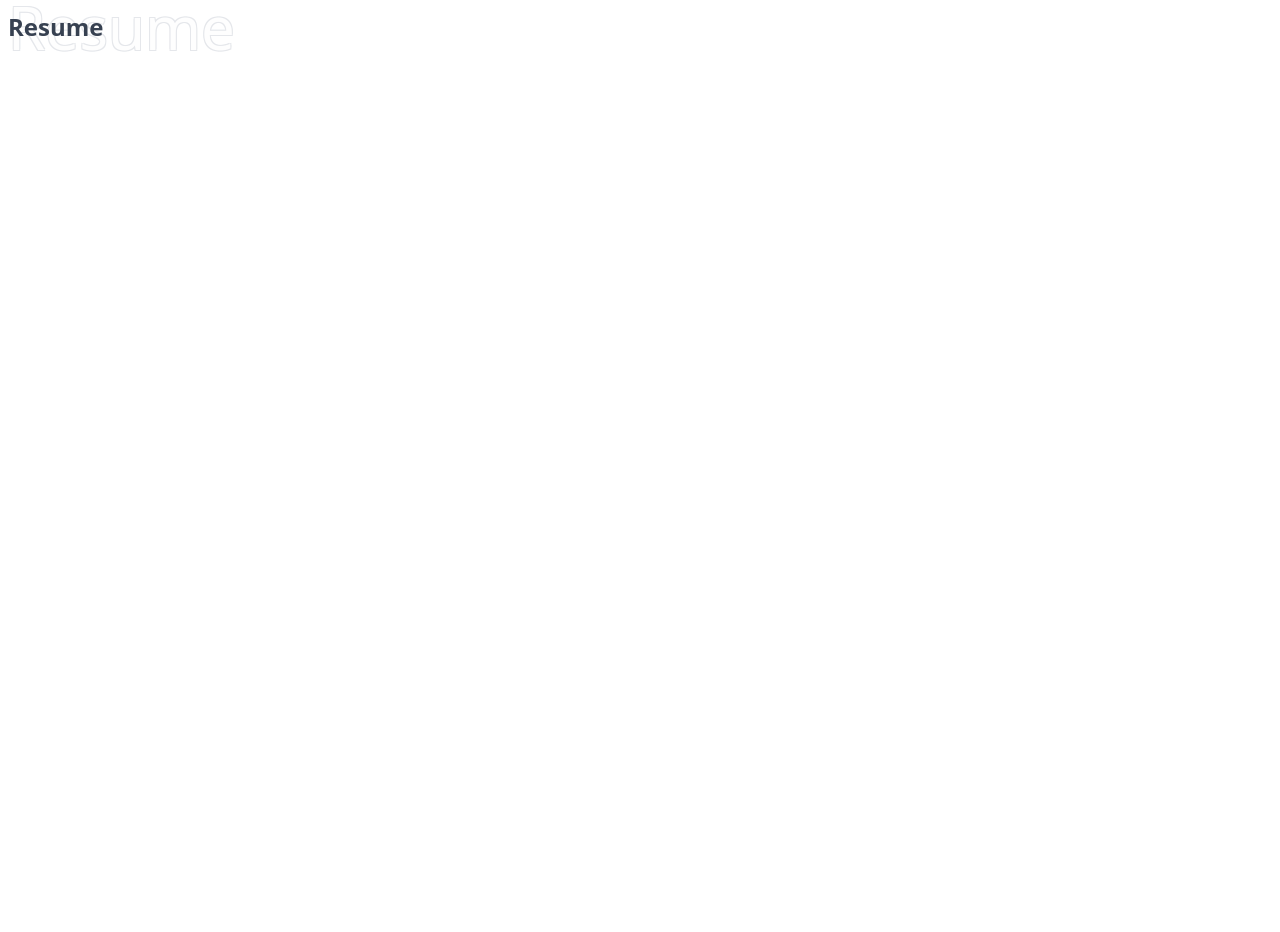
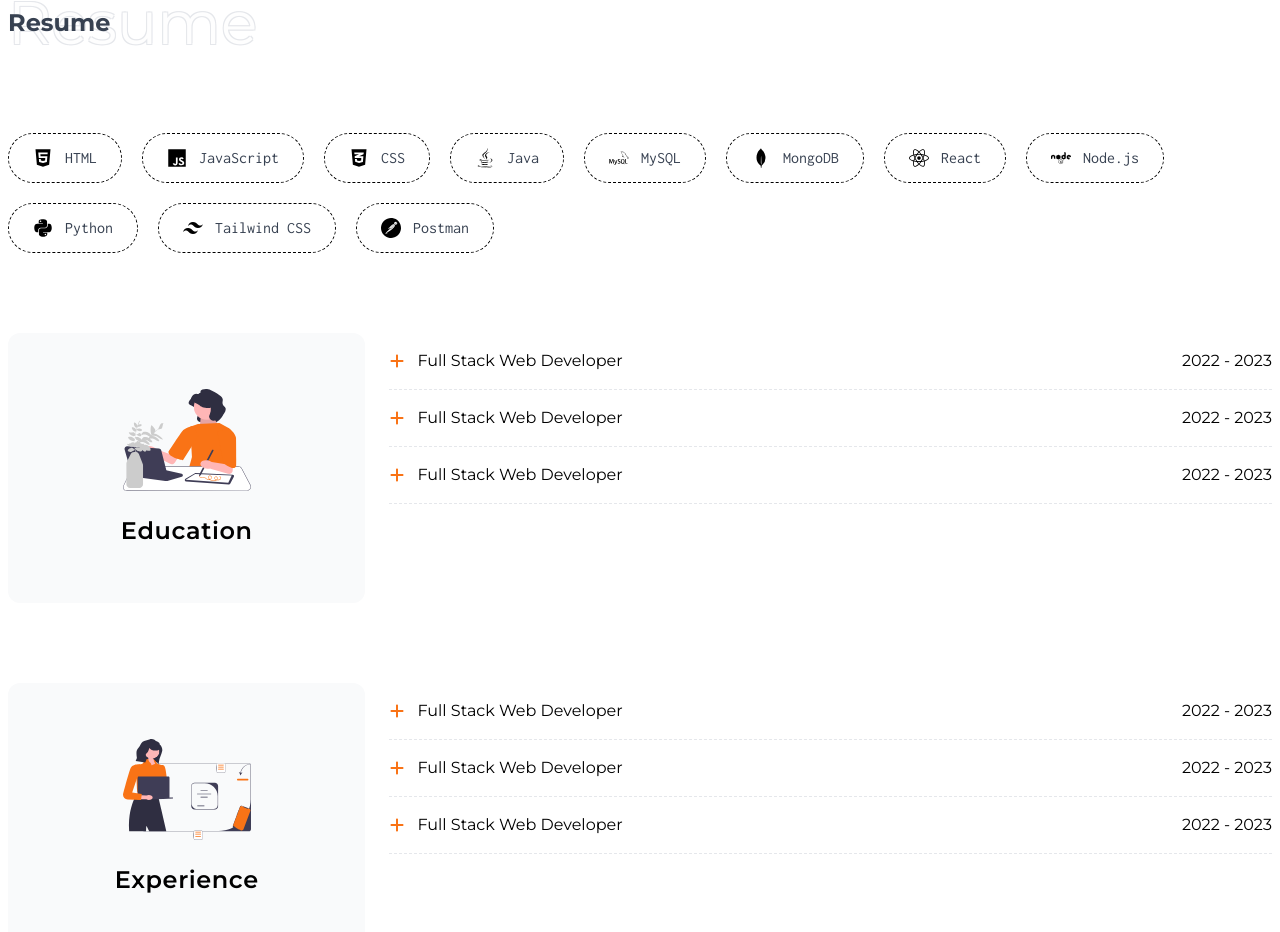
Before and after one commit to faiz-kirsten/portfolio, a React (Vite) app: page / in a window 1280 px wide. Shown: the part 830-1762 px from the top of the page. Before the commit the page ends 1271 px from the top, so only its background shows below. Built offline with nearby package versions, Linux system fonts and the light colour scheme.

Commit message:
Completed resume section

```diff
--- a/src/App.jsx
+++ b/src/App.jsx
@@ -3,7 +3,7 @@ import { useState } from "react";
 import Header from "./components/Header";
 import { LuArrowUp } from "react-icons/lu";
 import Hero from "./components/Hero";
-import Resume from "./components/Resume";
+import Resume from "./components/Resume/Resume";
 
 const App = () => {
     const [scrollY, setScrollY] = useState(0);
@@ -16,11 +16,11 @@ const App = () => {
     return (
         <div className="lines | relative | ">
             <Header scrollY={scrollY} />
-            <main className="container mx-auto grid gap-24 | lg:gap-32">
+            <main className="container mx-auto grid gap-28 mt-10 | lg:gap-36 lg:mt-24">
                 <Hero />
                 <Resume />
             </main>
-            <footer className="mt-96"></footer>
+            <footer className="h-96"></footer>
 
             <div
                 className={`back-to-top | ${
--- a/src/components/Button.jsx
+++ b/src/components/Button.jsx
@@ -1,8 +1,15 @@
-const Button = ({ children, ...props }) => {
+const Button = ({ variation, children, ...props }) => {
+    let buttonStyles = "transition-all duration-300 ";
+
+    if (variation === "primary") {
+        buttonStyles +=
+            " px-6 py-3 rounded-full shadow-[0px_2px_3px_-1px_rgba(0,0,0,0.1),0px_1px_0px_0px_rgba(25,28,33,0.02),0px_0px_0px_1px_rgba(25,28,33,0.08)] hover:-translate-y-3 hover:shadow-[0px_10px_1px_rgba(221,_221,_221,_1),_0_10px_20px_rgba(204,_204,_204,_1)]";
+    }
+    if (variation === "secondary") {
+        buttonStyles += "";
+    }
     return (
-        <a
-            className="font-montserrat rounded-full px-3 py-2 border border-dashed border-black  hover:border-solid hover:text-orange-500 hover:border-orange-500 transition-all duration-300"
-            {...props}>
+        <a className={buttonStyles} {...props}>
             {children}
         </a>
     );
--- a/src/components/Heading.jsx
+++ b/src/components/Heading.jsx
@@ -2,7 +2,7 @@ import React from "react";
 
 const Heading = ({ heading, children }) => {
     return (
-        <h2 className="relative" id={heading}>
+        <h2 className="relative mb-16 font-montserrat | lg:mb-20" id={heading}>
             <div className="bordered-heading-text | text-4xl | sm:text-6xl">
                 {children}
             </div>
--- a/src/components/Resume.jsx
+++ /dev/null
@@ -1,12 +0,0 @@
-import Heading from "./Heading";
-
-const Resume = () => {
-    return (
-        <section className="px-6 sm:px-2">
-            <Heading heading="edu">Resume</Heading>
-            <article></article>
-        </section>
-    );
-};
-
-export default Resume;
--- /dev/null
+++ b/src/components/Resume/Accordian.jsx
@@ -0,0 +1,36 @@
+import { useState } from "react";
+import { FaPlus } from "react-icons/fa6";
+
+const Accordian = ({ title, dates, institution, description }) => {
+    const [toggle, setToggle] = useState(false);
+    return (
+        <div
+            className=""
+            onClick={() => setToggle((prevToggle) => !prevToggle)}>
+            <div className="flex items-center justify-between py-4">
+                <div className="flex items-center font-montserrat gap-3">
+                    <FaPlus
+                        className={`transition-all duration-300 text-orange-500 cursor-pointer ${
+                            toggle ? " rotate-45 " : " rotate-0 "
+                        } `}
+                    />
+                    <div className="text-sm | sm:text-base">{title}</div>
+                </div>
+                <div className="font-montserrat text-sm | sm:text-base">
+                    {dates}
+                </div>
+            </div>
+            <div
+                className={`transition-all duration-300 grid gap-3 ${
+                    toggle
+                        ? "h-auto border-dashed border-y py-3"
+                        : "h-0 overflow-hidden border-dashed border-b"
+                }`}>
+                <div className="font-inconsolata">{description}</div>
+                <div className="font-montserrat">{institution}</div>
+            </div>
+        </div>
+    );
+};
+
+export default Accordian;
--- /dev/null
+++ b/src/components/Resume/Resume.jsx
@@ -0,0 +1,117 @@
+import Heading from "../Heading";
+import Skill from "../Resume/Skill";
+import Accordian from "../Resume/Accordian";
+
+// logos for skills
+import { FaHtml5 } from "react-icons/fa";
+import { FaCss3Alt } from "react-icons/fa";
+import { FaJava } from "react-icons/fa";
+import { IoLogoJavascript } from "react-icons/io5";
+import { SiMysql } from "react-icons/si";
+import { FaPython } from "react-icons/fa";
+import { SiMongodb } from "react-icons/si";
+import { FaNode } from "react-icons/fa";
+import { FaReact } from "react-icons/fa";
+import { RiTailwindCssFill } from "react-icons/ri";
+import { SiPostman } from "react-icons/si";
+import ResumeImg from "./ResumeImg";
+
+import eduSvg from "../../assets/illustrations/edu.svg";
+import workSvg from "../../assets/illustrations/work.svg";
+
+const Resume = () => {
+    return (
+        <section className="px-6 sm:px-2">
+            <Heading heading="edu">Resume</Heading>
+            <div className="grid gap-14 | lg:gap-20">
+                <article className="flex flex-wrap gap-3 | md:gap-5">
+                    <Skill name="HTML">
+                        <FaHtml5 />
+                    </Skill>
+                    <Skill name="JavaScript">
+                        <IoLogoJavascript />
+                    </Skill>
+                    <Skill name="CSS">
+                        <FaCss3Alt />
+                    </Skill>
+                    <Skill name="Java">
+                        <FaJava />
+                    </Skill>
+                    <Skill name="MySQL">
+                        <SiMysql />
+                    </Skill>
+                    <Skill name="MongoDB">
+                        <SiMongodb />
+                    </Skill>
+                    <Skill name="React">
+                        <FaReact />
+                    </Skill>
+                    <Skill name="Node.js">
+                        <FaNode />
+                    </Skill>
+                    <Skill name="Python">
+                        <FaPython />
+                    </Skill>
+                    <Skill name="Tailwind CSS">
+                        <RiTailwindCssFill />
+                    </Skill>
+                    <Skill name="Postman">
+                        <SiPostman />
+                    </Skill>
+                </article>
+                <div className="flex justify-center  | md:block ">
+                    <article className="max-w-[32rem] flex flex-col gap-3 | md:max-w-none md:flex-row md:gap-6">
+                        <ResumeImg image={eduSvg} title="Education" />
+                        <div>
+                            <Accordian
+                                title="Full Stack Web Developer"
+                                dates="2022 - 2023"
+                                institution="HyperionDev"
+                                description="Lorem ipsum dolor, sit amet consectetur adipisicing elit. Vero earum optio, impedit, veniam perferendis corporis, nobis laudantium itaque architecto non quos. "
+                            />
+                            <Accordian
+                                title="Full Stack Web Developer"
+                                dates="2022 - 2023"
+                                institution="HyperionDev"
+                                description="Lorem ipsum dolor, sit amet consectetur adipisicing elit. Vero earum optio, impedit, veniam perferendis corporis, nobis laudantium itaque architecto non quos. "
+                            />
+                            <Accordian
+                                title="Full Stack Web Developer"
+                                dates="2022 - 2023"
+                                institution="HyperionDev"
+                                description="Lorem ipsum dolor, sit amet consectetur adipisicing elit. Vero earum optio, impedit, veniam perferendis corporis, nobis laudantium itaque architecto non quos. "
+                            />
+                        </div>
+                    </article>
+                </div>
+                <div className="flex justify-center | md:block">
+                    <article className="max-w-[32rem] flex flex-col gap-3 | md:max-w-none md:flex-row md:gap-6">
+                        <ResumeImg image={workSvg} title="Experience" />
+                        <div>
+                            <Accordian
+                                title="Full Stack Web Developer"
+                                dates="2022 - 2023"
+                                institution="HyperionDev"
+                                description="Lorem ipsum dolor, sit amet consectetur adipisicing elit. Vero earum optio, impedit, veniam perferendis corporis, nobis laudantium itaque architecto non quos. "
+                            />
+                            <Accordian
+                                title="Full Stack Web Developer"
+                                dates="2022 - 2023"
+                                institution="HyperionDev"
+                                description="Lorem ipsum dolor, sit amet consectetur adipisicing elit. Vero earum optio, impedit, veniam perferendis corporis, nobis laudantium itaque architecto non quos. "
+                            />
+                            <Accordian
+                                title="Full Stack Web Developer"
+                                dates="2022 - 2023"
+                                institution="HyperionDev"
+                                description="Lorem ipsum dolor, sit amet consectetur adipisicing elit. Vero earum optio, impedit, veniam perferendis corporis, nobis laudantium itaque architecto non quos. "
+                            />
+                        </div>
+                    </article>
+                </div>
+            </div>
+        </section>
+    );
+};
+
+export default Resume;
--- /dev/null
+++ b/src/components/Resume/ResumeImg.jsx
@@ -0,0 +1,16 @@
+const ResumeImg = ({ title, image }) => {
+    return (
+        <div className="bg-gray-50 py-14 rounded-xl | md:w-96 md:max-h-64 | lg:w-[32rem] lg:max-h-none">
+            <div className="flex items-center flex-col gap-4 | md:gap-4 | lg:gap-6">
+                <div className="w-32">
+                    <img src={image} alt="" className="w-full h-auto" />
+                </div>
+                <div className="text-2xl font-semibold tracking-wide font-montserrat">
+                    {title}
+                </div>
+            </div>
+        </div>
+    );
+};
+
+export default ResumeImg;
--- /dev/null
+++ b/src/components/Resume/Skill.jsx
@@ -0,0 +1,10 @@
+const Skill = ({ name, children }) => {
+    return (
+        <div className="flex gap-2 items-center font-inconsolata rounded-full px-6 py-3 transition-all duration-300 border  border-dashed border-black hover:border-solid hover:text-orange-500 hover:border-orange-500 | lg:gap-3">
+            <div className="text-lg| md:text-xl">{children}</div>
+            <div className=" text-gray-700 text-sm | sm:text-base">{name}</div>
+        </div>
+    );
+};
+
+export default Skill;
```
Also changed, not shown: src/components/Hero.jsx (+9 -4 lines), src/assets/illustrations/edu.svg (added), src/assets/illustrations/work.svg (added).
